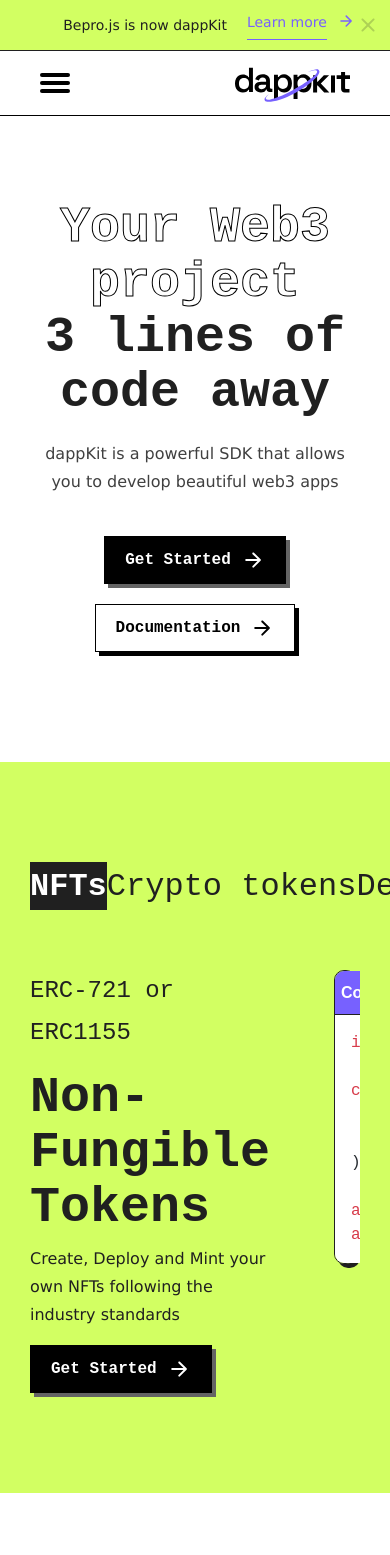
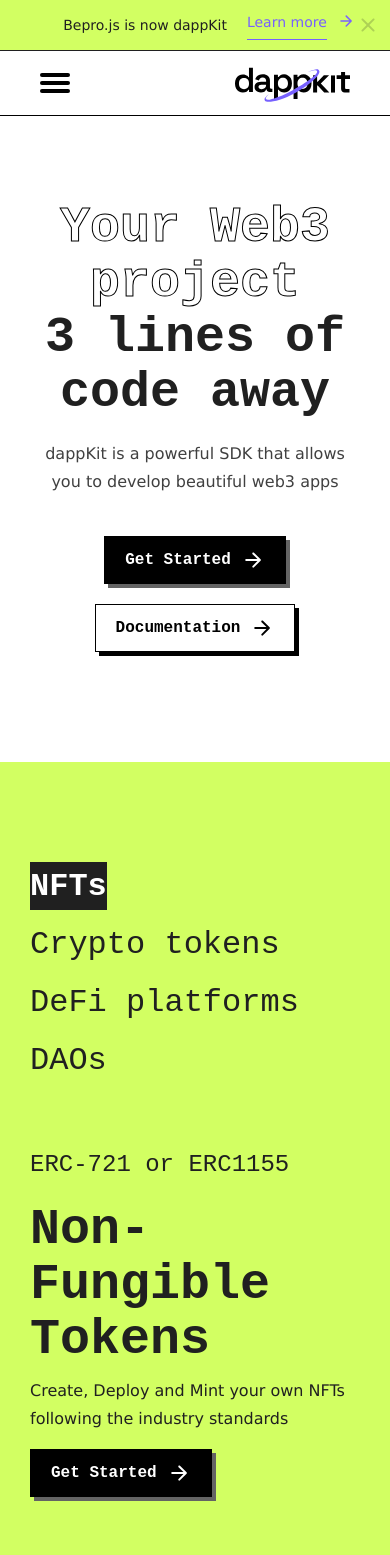
Before and after one commit to layerx-labs/dappkit-landing-page, a React (Create React App) app: page / in a window 390 px wide. Shown: the top 1555 px of the page. Built offline with nearby package versions, Linux system fonts and the light colour scheme.

Commit message:
Add responsiveness magic on snippets

```diff
--- a/src/components/design/tabs/styles.js
+++ b/src/components/design/tabs/styles.js
@@ -1,6 +1,6 @@
 import styled from "styled-components";
 import { rem } from "polished";
-import { colors, typography } from "../../../styles/design-tokens";
+import { colors, typography, device } from "../../../styles/design-tokens";
 
 const { green, light, grey200, grey900, purple500 } = colors;
 const { regular, bold } = typography;
@@ -18,11 +18,26 @@
 export const TabsNav = styled.ul`
   margin: 0 0 ${rem("60px")};
   padding: 0;
-  display: flex;
-  justify-content: space-between;
 
   li {
     list-style: none;
+
+    &:not(:last-child) {
+      margin-bottom: ${rem("10px")};
+    }
+  }
+
+  @media ${device.m} {
+    display: flex;
+    justify-content: space-between;
+
+    li {
+      list-style: none;
+
+      &:not(:last-child) {
+        margin-bottom: 0;
+      }
+    }
   }
 `;
 
@@ -51,8 +66,12 @@
 
 export const TabContainer = styled.div`
   display: grid;
-  grid-template-columns: 1fr 1fr;
+  grid-template-columns: 1fr;
   grid-gap: ${rem("60px")};
+
+  @media ${device.m} {
+    grid-template-columns: 1fr 1fr;
+  }
 `;
 
 export const TabContent = styled.div`
--- a/src/components/examples.js
+++ b/src/components/examples.js
@@ -1,6 +1,6 @@
 import { useState } from "react";
 import Tabs from "./design/tabs";
-import { nft } from "../utils/snippets";
+import { nft, crypto, defi, dao } from "../utils/snippets";
 
 function Examples() {
   const [selectedTab, setSelectedTab] = useState(0);
@@ -25,7 +25,7 @@
       content:
         "ERC20 Tokens can be used as currency or as tokens to reward your users via gamification techniques",
       url: "#0",
-      snippet: nft,
+      snippet: crypto,
       img: "https://static.news.bitcoin.com/wp-content/uploads/2018/08/AP325540479269-1024x724.jpg",
     },
     {
@@ -36,7 +36,7 @@
       content:
         "dappKit comes preloaded with default DeFi smart contracts you can use to jumpstart your business",
       url: "#0",
-      snippet: nft,
+      snippet: defi,
       img: "https://static.news.bitcoin.com/wp-content/uploads/2018/08/AP325540479269-1024x724.jpg",
     },
     {
@@ -47,7 +47,7 @@
       content:
         "Base your DAO on our Network and take advantage of a community made smart contract",
       url: "#0",
-      snippet: nft,
+      snippet: dao,
       img: "https://static.news.bitcoin.com/wp-content/uploads/2018/08/AP325540479269-1024x724.jpg",
     },
   ];
```
